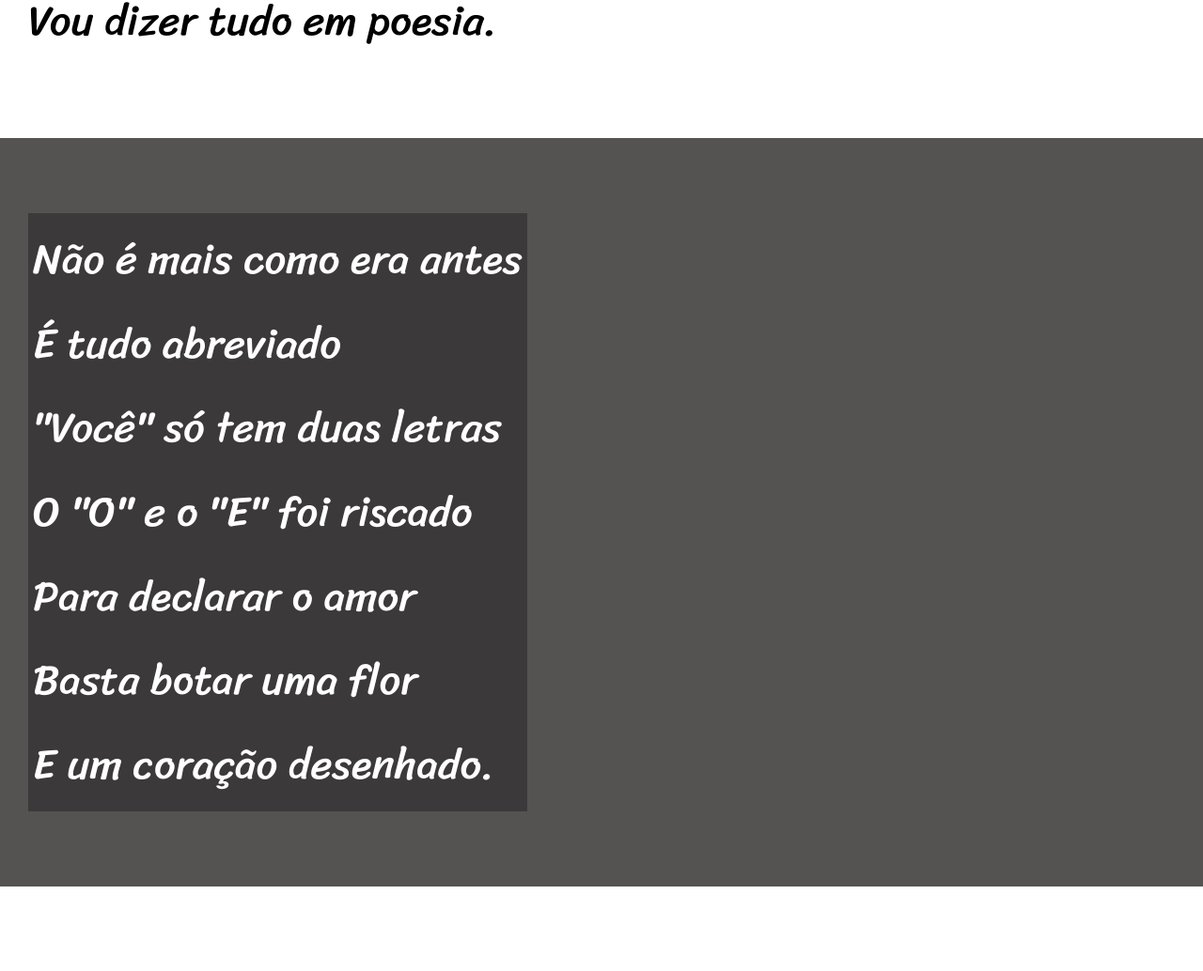
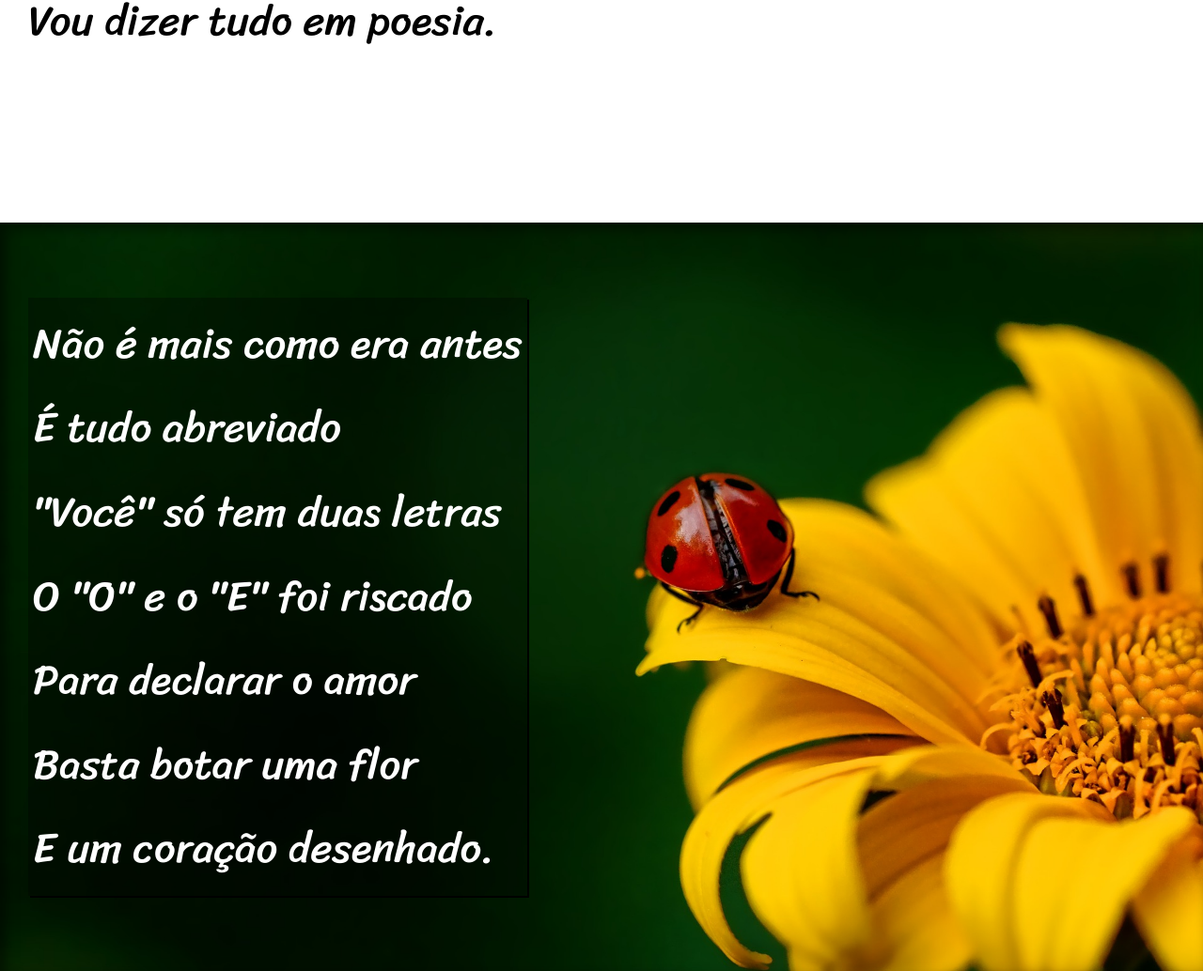
Before and after one commit to silva-caique/HTML-CSS, a plain HTML site: page Desafios/desafio012/inder.html in a window 1280 px wide. Shown: the part 825-1859 px from the top of the page at 94% size. Drawn offline with Linux system fonts and the light colour scheme.

Commit message:
finalizei aqui

```diff
--- a/Desafios/desafio012/estilo/style.css
+++ b/Desafios/desafio012/estilo/style.css
@@ -57,14 +57,21 @@ section{
     font-size: 3.5vw;
 }
 
+section > p{
+    padding-bottom: 2em;
+}
+
 section.normal{
     background-color: white;
     color: black;
 }
 
 section.imagem{
-    background-color: rgba(0, 0, 0, 0.53);
+    background-color: rgba(0, 0, 0, 0.605);
     color: white;
+    box-shadow: inset 6px 6px 13px 0px rgba(0, 0, 0, 0.504);
+    background-size: cover;
+    background-attachment: fixed;
 
 }
 
@@ -72,6 +79,18 @@ section.imagem > p{
     display: inline-block;
     padding: 5px;
     background-color: rgba(0, 0, 0, 0.304);
+    box-shadow: 2px 2px 0px black;
+}
+
+section#img01{
+    background-image: url("../imagens/background001.jpg");
+    background-position: right center;
+
+}
+
+section#img02{
+    background-image: url("../imagens/background002.jpg");
+
 }
 
 footer{
--- a/Desafios/desafio012/inder.html
+++ b/Desafios/desafio012/inder.html
@@ -28,7 +28,7 @@
         </p>
     </section>
 
-    <section class="imagem">
+    <section class="imagem" id="img01">
 
         <p>
             Não é mais como era antes <br>
@@ -63,7 +63,7 @@
         </p>
     </section>
 
-    <section class="imagem">
+    <section class="imagem" id="img02">
         <p>
             Tenho saudade das cartas <br>
             Escritas com a própria mão <br>
```
